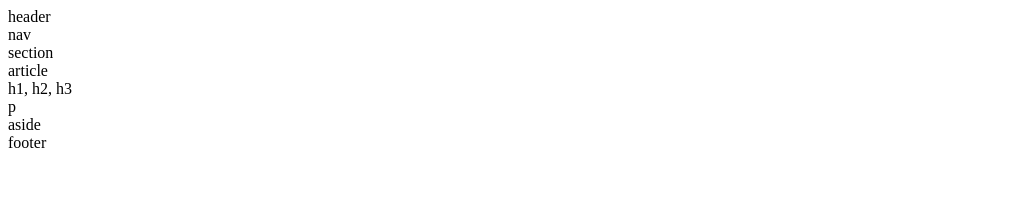
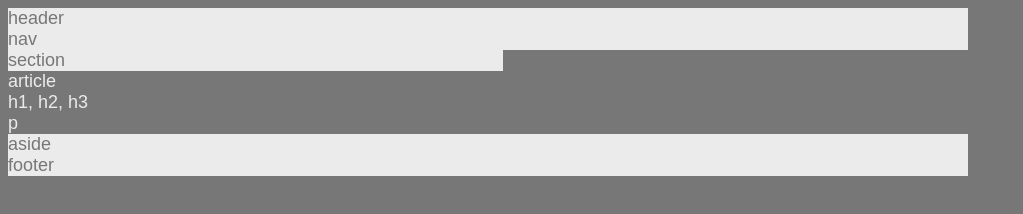
Before and after one commit to sampizzo/HW-Wireframe, a plain HTML site: page index.html in a window 1280 px wide. Shown: the whole page, without its empty margins (0-1023 px from the left). Drawn offline with Linux system fonts and the light colour scheme.

Commit message:
initial css written

```diff
--- a/index.html
+++ b/index.html
@@ -10,6 +10,7 @@
 
   <!-- header -->
   <header>header</header>
+  <link rel="stylesheet" href="style.css">
 
   <!-- nav -->
   <nav>nav</nav>
@@ -18,8 +19,8 @@
   <section>section
       <article>
           article
-          <div id="headers">h1, h2, h3</div>
-          <div id="paragraph">p</div>
+          <div id="article-headers">h1, h2, h3</div>
+          <div id="article-paragraph">p</div>
       </article>
   </section>
 
--- a/style.css
+++ b/style.css
@@ -0,0 +1,25 @@
+body {
+    font-family: 'Arial', 'Helvetica Neue', Helvetica, sans-serif;
+    color: #777;
+    background: #777;
+    width: 960px;
+    font-size: 18px;
+}
+
+header, nav, section, aside, footer {
+    background: #ebebeb;
+}
+
+article {
+    color: #ebebeb;
+    background: #777;
+}
+
+h1, p {
+    color: #777;
+    background: #ebebeb;
+}
+
+section {
+    width: 495px;
+}
```
